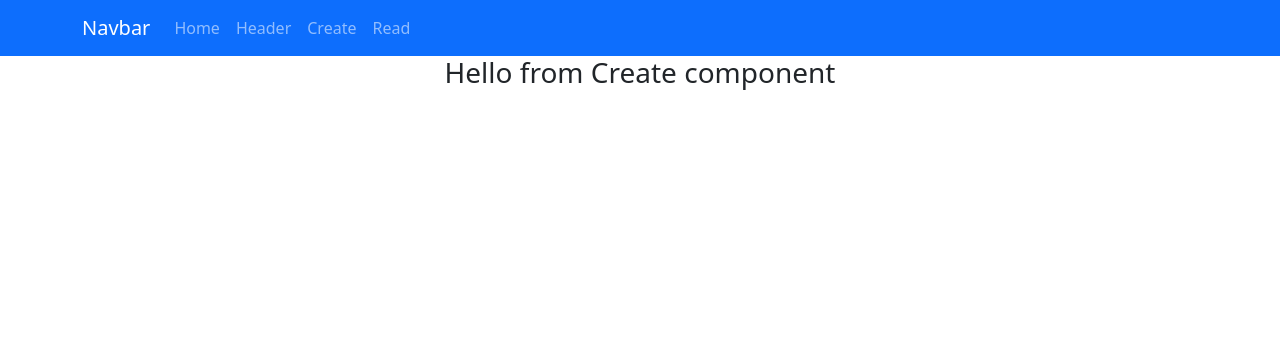
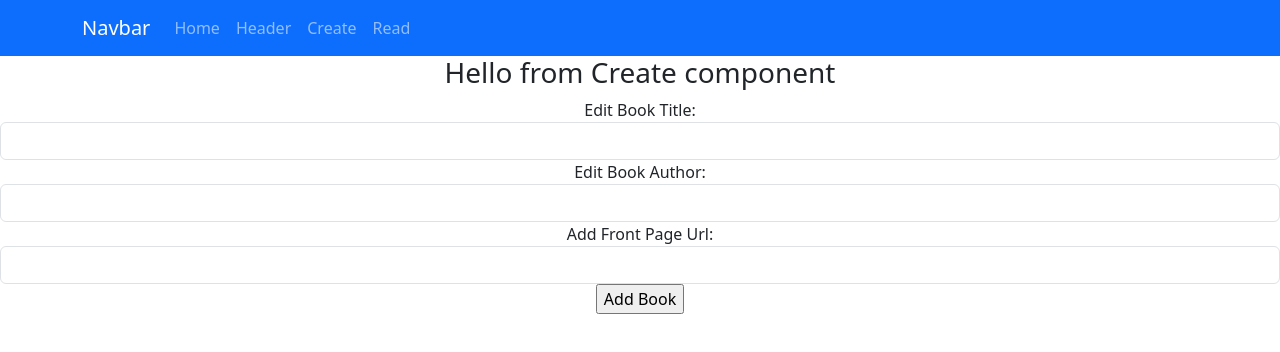
Before and after one commit to BM1200/Data-Representation-and-Querying, a React (Create React App) app in the folder Lab 2/book-app/: page /create in a window 1280 px wide. Shown: the top 352 px of the page. Built offline with nearby package versions, Linux system fonts and the light colour scheme.

Commit message:
uploading lab 4

```diff
--- a/Lab 2/book-app/package.json
+++ b/Lab 2/book-app/package.json
@@ -6,6 +6,7 @@
     "@testing-library/jest-dom": "^5.17.0",
     "@testing-library/react": "^13.4.0",
     "@testing-library/user-event": "^13.5.0",
+    "axios": "^1.5.1",
     "bootstrap": "^5.3.2",
     "react": "^18.2.0",
     "react-bootstrap": "^2.9.0",
--- a/Lab 2/book-app/src/components/books.js
+++ b/Lab 2/book-app/src/components/books.js
@@ -5,7 +5,7 @@
 function Books(props){
 
     return props.myBooks.map(
-
+        //
         (book)=>{
             return <BookItem myBook={book} key={book.isbn}></BookItem>
         }
--- a/Lab 2/book-app/src/components/create.js
+++ b/Lab 2/book-app/src/components/create.js
@@ -1,8 +1,55 @@
+//importing use state
 //function for create
+import { useState } from "react";
+
 function Create() {
-    return(
+    //this creates variable for setting title, cover and author
+    const [title, setTitle] = useState('');
+    const [author, setAuthor] = useState('');
+    const [cover, setCover] = useState('');
+
+    const handleSubmit = (e)=>{
+        e.preventDefault();
+
+        console.log("Title: " + title + " Cover: " + cover
+        + " Author: " + author)
+    }
+    return (
         <div><h3>Hello from Create component</h3>
+        {/*this creates title for book, gives it the value of title and sets it with setTitle */}
+            <form onSubmit={handleSubmit}>
+                <div className="form-group">
+                    <label>Edit Book Title: </label>
+                    <input type="text"
+                        className="form-control"
+                        value={title}
+                        onChange={(e) => { setTitle(e.target.value) }}
+                    />
+                </div>
+                {/*this creates author for book  sets value to author and setAuthor saves it*/}
+                <div className="form-group">
+                    <label>Edit Book Author: </label>
+                    <input type="text"
+                        className="form-control"
+                        value={author}
+                        onChange={(e) => { setAuthor(e.target.value) }}
+                    />
+                </div>
+                {/*this creates author for book by typing it in, it gets the value of cover and saves it with setCover*/}
+                <div className="form-group">
+                    <label>Add Front Page Url: </label>
+                    <input type="text"
+                        className="form-control"
+                        value={cover}
+                        onChange={(e) => { setCover(e.target.value) }}
+                    />
+                </div>
+                {/*this creates add book button for submitting data for book */}
+                <div>
+                    <input type="submit" value="Add Book"></input>
+                </div>
 
+            </form>
         </div>
     );
 }
--- a/Lab 2/book-app/src/components/read.js
+++ b/Lab 2/book-app/src/components/read.js
@@ -1,42 +1,65 @@
 //importing from books component
+//imports axios, which i Installed with npm install axios
+import { useEffect, useState } from "react";
+import axios from "axios";
 import Books from "./books";
 function Read() {
     //variable for books
-    const data = [
-        {
-        "title": "Learn Git in a Month of Lunches",
-        "isbn": "1617292419",
-        "pageCount": 0,
-        "thumbnailUrl":"https://s3.amazonaws.com/AKIAJC5RLADLUMVRPFDQ.book-thumb-images/umali.jpg",
-        "status": "MEAP",
-        "authors": ["Rick Umali"],
-        "categories": []
-        },
-        {
-        "title": "MongoDB in Action, Second Edition",
-        "isbn": "1617291609",
-        "pageCount": 0,
-        "thumbnailUrl":"https://s3.amazonaws.com/AKIAJC5RLADLUMVRPFDQ.book-thumb-images/banker2.jpg",
-        "status": "MEAP",
-        "authors": [
-        "Kyle Banker",
-        "Peter Bakkum",
-        "Tim Hawkins",
-        "Shaun Verch",
-        "Douglas Garrett"
-        ],
-        "categories": []
-        },
-        {
-        "title": "Getting MEAN with Mongo, Express, Angular, and Node",
-        "isbn": "1617292036",
-        "pageCount": 0,
-        "thumbnailUrl":"https://s3.amazonaws.com/AKIAJC5RLADLUMVRPFDQ.book-thumb-images/sholmes.jpg",
-        "status": "MEAP",
-        "authors": ["Simon Holmes"],
-        "categories": []
-        }
-        ];
+    // const data = [
+    //     {
+    //     "title": "Learn Git in a Month of Lunches",
+    //     "isbn": "1617292419",
+    //     "pageCount": 0,
+    //     "thumbnailUrl":"https://s3.amazonaws.com/AKIAJC5RLADLUMVRPFDQ.book-thumb-images/umali.jpg",
+    //     "status": "MEAP",
+    //     "authors": ["Rick Umali"],
+    //     "categories": []
+    //     },
+    //     {
+    //     "title": "MongoDB in Action, Second Edition",
+    //     "isbn": "1617291609",
+    //     "pageCount": 0,
+    //     "thumbnailUrl":"https://s3.amazonaws.com/AKIAJC5RLADLUMVRPFDQ.book-thumb-images/banker2.jpg",
+    //     "status": "MEAP",
+    //     "authors": [
+    //     "Kyle Banker",
+    //     "Peter Bakkum",
+    //     "Tim Hawkins",
+    //     "Shaun Verch",
+    //     "Douglas Garrett"
+    //     ],
+    //     "categories": []
+    //     },
+    //     {
+    //     "title": "Getting MEAN with Mongo, Express, Angular, and Node",
+    //     "isbn": "1617292036",
+    //     "pageCount": 0,
+    //     "thumbnailUrl":"https://s3.amazonaws.com/AKIAJC5RLADLUMVRPFDQ.book-thumb-images/sholmes.jpg",
+    //     "status": "MEAP",
+    //     "authors": ["Simon Holmes"],
+    //     "categories": []
+    //     }
+    //     ];
+    const[data, setData] = useState([]);
+    //this is useEffect that we have imported
+    useEffect(
+        ()=>{
+            //this gets the http from the link
+            axios.get('https://jsonblob.com/api/jsonblob/1161593332966481920')
+            .then(
+                //this gets the books from the API, by selecting books it gives me all the data
+                (response)=>{
+                    setData(response.data.books)
+                }
+            )
+            //this is forr catching errors, it prints out to the console if error has occured
+            .catch(
+                (error)=>{
+                    console.log(error);
+                }
+            )
+        }, []
+    );
     return(
         <div><h3>Hello from Create component</h3>
         {/*this shows book component*/ }
```
Also changed, not shown: 1 other file (tests, documents, lock files or other folders).
